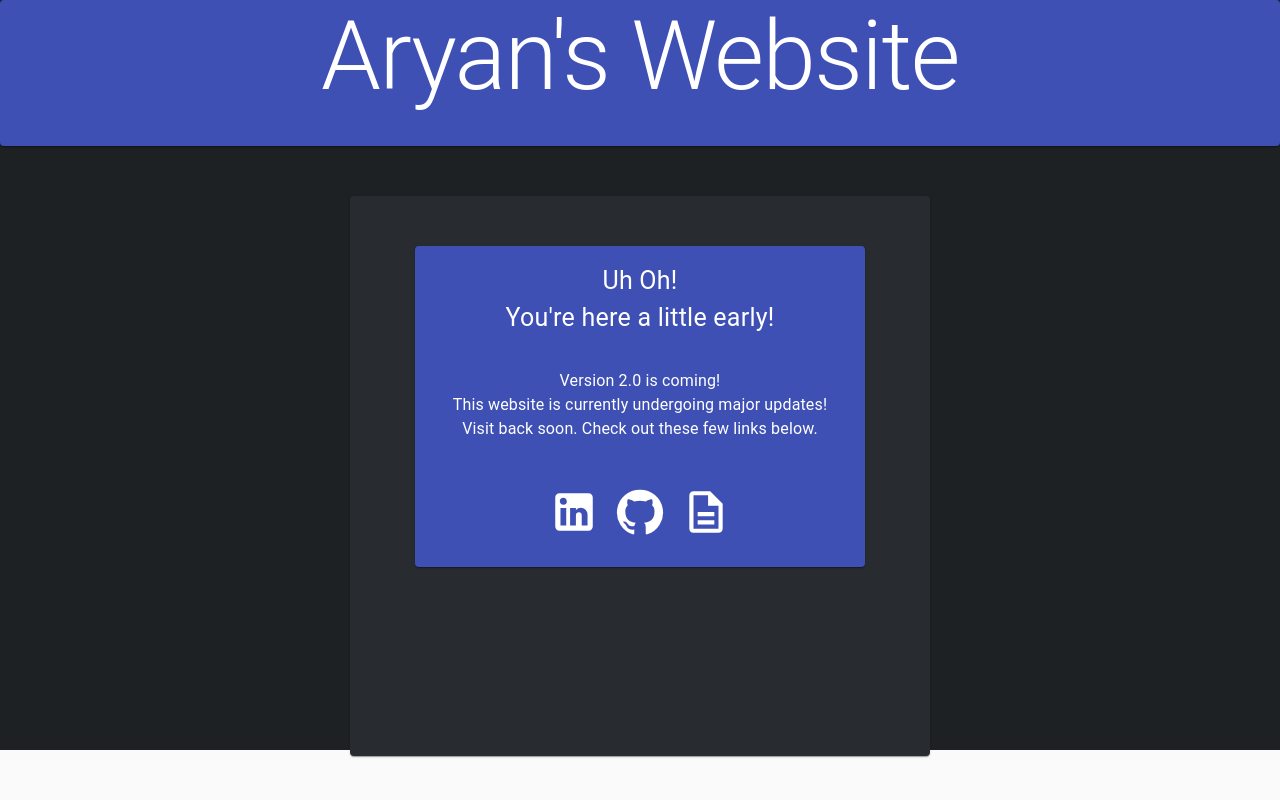
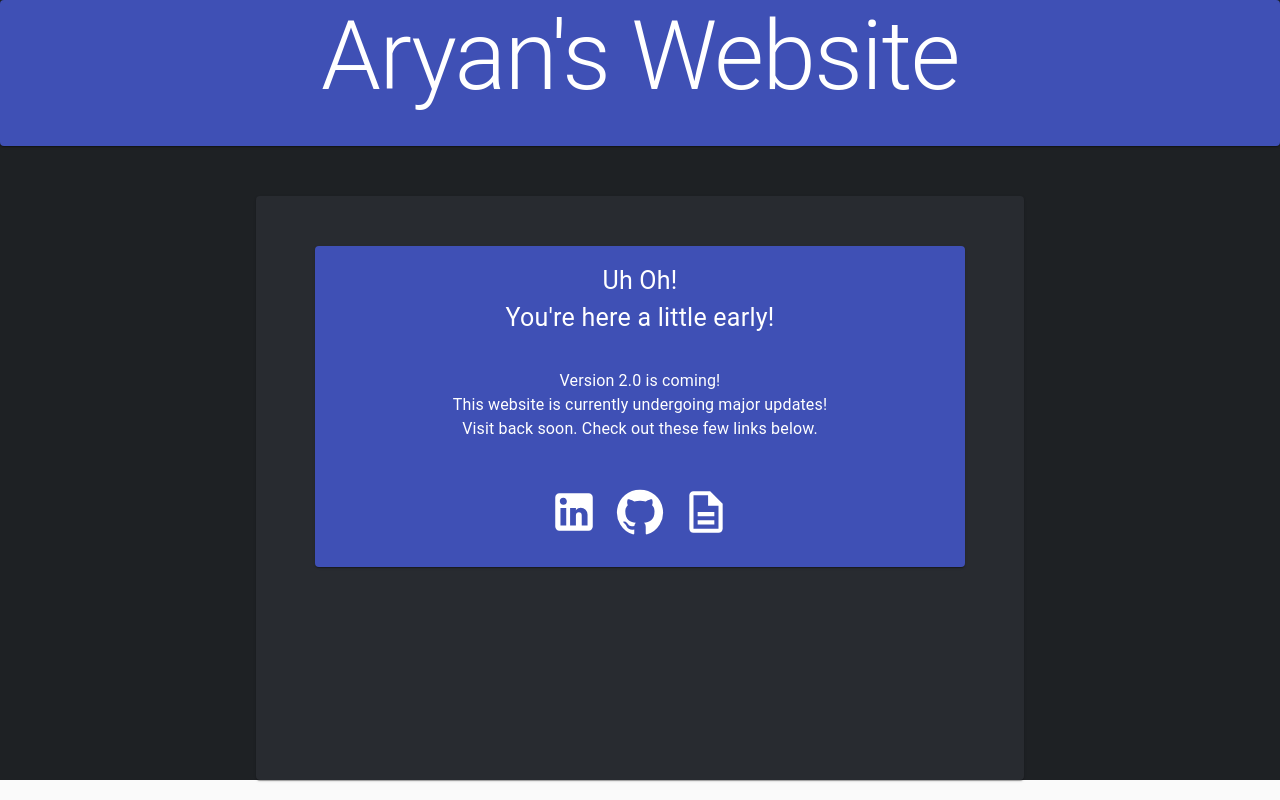
Before and after one commit to aryanxved/PersonalWebsite, a React (Create React App) app: page / in a window 1280 px wide. Built offline with nearby package versions, Linux system fonts and the light colour scheme.

Commit message:
UI Updates

```diff
--- a/src/App.js
+++ b/src/App.js
@@ -14,7 +14,7 @@ function App() {
   return (
     <div className="backdroplanding">
 
-    <div style={{color: 'red', backgroundColor: '#1e2124', height: '750px'}}>
+    <div style={{color: 'red', backgroundColor: '#1e2124', height: '100%'}}>
     <CssBaseline />
         <div>
             <Card style={{color: 'white', backgroundColor: '#3f50b5'}}>
@@ -25,8 +25,8 @@ function App() {
         </div>
 
         <div align="center" marginTop="50px">
-    <Card style={{color: 'white', backgroundColor: '#282b30', marginLeft: "350px", marginRight: '350px',  marginTop: "50px", height: "70vh"}}>
-    <Card style={{maxWidth: 450, marginTop:"50px", minWidth: 275, color: "white", backgroundColor:"#3f50b5", align: "center"}} align="center">
+    <Card style={{color: 'white', backgroundColor: '#282b30', marginLeft: "20%", marginRight: '20%',  marginTop: "50px", height: "73vh"}}>
+    <Card style={{maxWidth: 650, marginTop:"50px", color: "white", backgroundColor:"#3f50b5", align: "center"}} align="center">
     <CardContent>
         <Typography style={{ fontSize: 25, fontFamily: 'Roboto'}} color="white" gutterBottom>
             Uh Oh!
```
Also changed, not shown: public/manifest.json.
